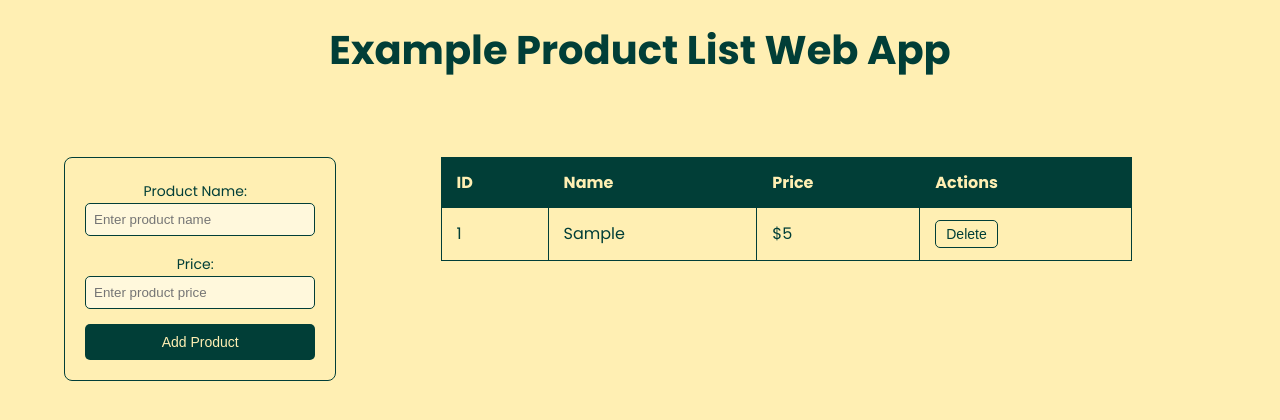
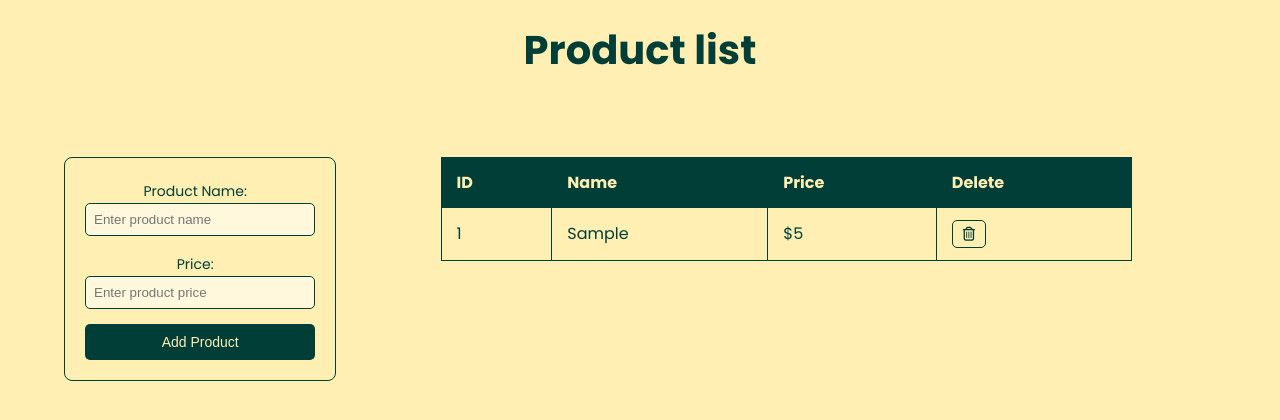
Before and after one commit to SKSKronosUTT/versionamiento-andres-cuevas, a plain HTML site: page index.html in a window 1280 px wide. Both pictures are taken after typing "Sample", "5" into the empty fields and a click on the button "Add Product". Drawn offline with Linux system fonts and the light colour scheme.

Commit message:
style: cambios para simplificar la página

```diff
--- a/functions.js
+++ b/functions.js
@@ -11,7 +11,7 @@ function loadProductTable() {
             <td>${product.id}</td>
             <td>${product.name}</td>
             <td>$${product.price}</td>
-            <td><button class="delete-btn" data-id="${product.id}">Delete</button></td>
+            <td><button class="delete-btn" data-id="${product.id}" title="Delete"><i class="fa-regular fa-trash-can"></i></button></td>
         `;
 
         //Append the row to the table
--- a/index.html
+++ b/index.html
@@ -3,15 +3,16 @@
 <head>
     <meta charset="UTF-8">
     <meta name="viewport" content="width=device-width, initial-scale=1.0">
-    <title>Example Data Table with LocalStorage</title>
+    <title>Product list</title>
 
     <link rel="preconnect" href="https://fonts.googleapis.com">
     <link rel="preconnect" href="https://fonts.gstatic.com" crossorigin>
     <link href="https://fonts.googleapis.com/css2?family=Poppins:wght@300;400;500;600;700&display=swap" rel="stylesheet">
+    <link rel="stylesheet" href="https://cdnjs.cloudflare.com/ajax/libs/font-awesome/6.5.2/css/all.min.css">
     <link rel="stylesheet" href="styles.css">
 </head>
 <body>
-    <h1>Example Product List Web App</h1>
+    <h1>Product list</h1>
 
     <div class="container">
 
@@ -32,7 +33,7 @@
                     <th>ID</th>
                     <th>Name</th>
                     <th>Price</th>
-                    <th>Actions</th>
+                    <th>Delete</th>
                 </tr>
             </thead>
             <tbody>
```
